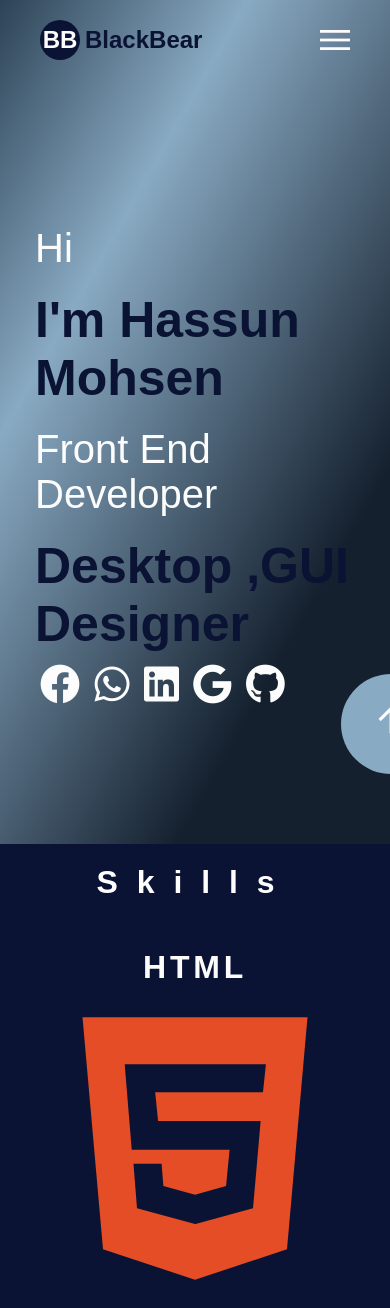
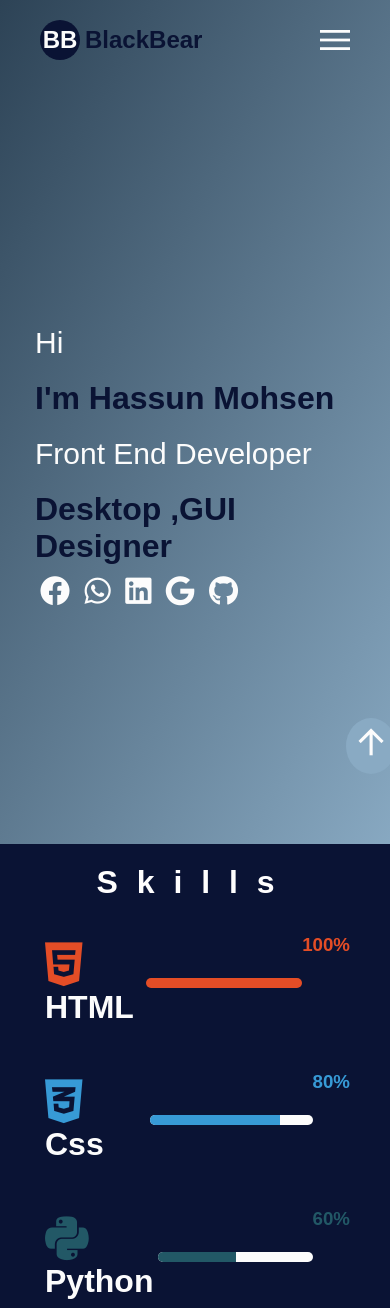
Before and after one commit to HassunMohsyn/My-protofolio, a plain HTML site: page index.html in a window 390 px wide. Shown: the top 1308 px of the page. Drawn offline with nearby package versions, Linux system fonts and the light colour scheme; a web font is replaced by a local one.

Commit message:
changed a responsive and skill card style

```diff
--- a/css/container.css
+++ b/css/container.css
@@ -19,12 +19,12 @@
 }
 @media (min-width: 569px) {
 .container {
-    width: 450px;
+    width: 550px;
 }
 }
 @media (min-width: 669px) {
 .container {
-    width: 650px;
+    width: 660px;
 }
 
 }
@@ -107,6 +107,11 @@
     .cover .lay_out .image {
         display: none;
     }
+    .cover .lay_out .text {
+        width: 100%;
+    }
+
+
     .Skills .container .Skill-card {
         width: 100%;
         transition: 0.2s;
@@ -116,3 +121,33 @@
         transition: 0.2s;
     }
 }
+@media (max-width:668px) {
+    .cover .lay_out .text p {
+        margin: 10px 0;
+        font-size: 40px;
+    }
+    .cover .lay_out .text h5 {
+        color: var(--MainColor-);
+        font-size: 43px;
+        margin: 10px 0;
+    }
+    .text a {
+        font-size: 40px;
+        padding: 10px 5px;
+    }
+}
+@media (max-width:468px) {
+    .cover .lay_out .text p {
+        margin: 10px 0;
+        font-size: 30px;
+    }
+    .cover .lay_out .text h5 {
+        color: var(--MainColor-);
+        font-size: 32px;
+        margin: 10px 0;
+    }
+    .text a {
+        font-size: 30px;
+        padding: 10px 5px;
+    }
+}
--- a/css/style.css
+++ b/css/style.css
@@ -16,10 +16,12 @@
 
 }
 
+body {
+    background: linear-gradient(119.59deg, var(--backgroundsec-) 0%, var(--main-) 28.53%, var(--background-) 75.52%);
+}
 .cover {
     /* background:  linear-gradient(235.59deg, var(--background-) 39%, var(--main-) 38.53%, var(--backgroundsec-) 37.52%); */
     /* background-color: var(--main-); */
-    background: linear-gradient(119.59deg, var(--backgroundsec-) 0%, var(--main-) 28.53%, var(--background-) 75.52%);
     height: 100vh;
     color: #fcfcfc;
 }
@@ -78,16 +80,6 @@
     align-items: center;
 }
 
-/* .cover::after {
-    content: '';
-    position: absolute;
-    width: 35%;
-    height: 100%;
-    background-color: var(--backgroundsec-);
-    top: 0;
-    left: 65%;
-} */
-
 .cover .lay_out {
     height: calc(100vh - 80px);
     width: 100%;
@@ -97,14 +89,10 @@
 }
 
 .cover .lay_out .text {
-    /* position: absolute;
-    top: 50%;
-    transform: translateY(-50%); */
-    width: 600px;
+    width: 50%;
     height: 100%;
     display: flex;
     flex-direction: column;
-    /* align-items: center; */
     justify-content: center;
 }
 .cover .lay_out .text p {
@@ -128,25 +116,18 @@
     color: var(--MainColor-);
 }
 .cover .lay_out .image {
-    width: 620px;
+    width: 50%;
     height: 100%;
-    /* background-color: #fcfcfc; */
-    /* position: absolute;
-    top: 50%;
-    left: 65%; */
-    /* border: 10px double var(--MainColor-); */
-    /* z-index: 15; */
-    /* transform: translate(-50% , -65%); */
 }
 .cover .lay_out .image img {
     width: 100%;
     height: 100%;
-    /* background-size: cover; */
 }
 .Skills {
     background-color: var(--MainColor-);
+    padding-bottom: 50px;
 }
-div h1 {
+div h1:not(.title-card) {
     color: #fffefe;
     display: block;
     height: 70px;
@@ -161,39 +142,56 @@ div h1 {
     width: 100%;
     flex-wrap: wrap;
     flex-direction: row;
+    border-radius: 15px;
 }
-.Skills .container .Skill-card {
+
+.Skills .container .Skill-card  {
+    width: 100%;
+    display: flex;
+    margin: 20px 5px;
+}
+
+.Skills .container .Skill-card .title-card {
+    color: #fcfcfc;
+}
+.Skills .container .Skill-card .teico {
+    width: 200px;
+    /* margin: 10px; */
+    padding: 5px;
+}
+
+.Skills .container .Skill-card .teico i {
+    font-size: 50px;
+}
+.Skills .container .Skill-card .progres {
+    width: 100%;
+    height: 10px;
+    background-color: #fcfcfc;
+    border-radius: 5px;
+    margin:auto ;
+    display: flex;
+    overflow: hidden;
+}
+
+/* .Skills .container .Skill-card {
     width: 30%;
-    /* padding: 25px; */
     margin: 15px;
     transition: 0.7s ease;
     text-align: center;
     color: #fcfcfc;
 }
 
-/* .Skills .container .Skill-card img {
-    width: 100%;
-} */
 .Skills .container .Skill-card i {
     width: 100%;
     font-size: 370px;
     text-align: center;
-    /* margin: 0 15px; */
-    /* color: #e44d26; */
 }
 
 .Skills .container .Skill-card .title-card {
     letter-spacing: 0.1cm;
     color: #fcfcfc;
 }
-.Skills .container .Skill-card .progres {
-    width: 100%;
-    height: 10px;
-    background-color: #fcfcfc;
-    border-radius: 5px;
-    margin:20px 0;
-    overflow: hidden;
-}
+
 .Skills .container .Skill-card .progres span {
     height: 100%;
     width: 0;
@@ -205,7 +203,9 @@ div h1 {
 .Skills .container .Skill-card .percent {
     color: var(--main-);
     padding: 10px;
-}
+} */
+
+
 .Projects {
     background-color: var(--main-);
 }
@@ -280,9 +280,6 @@ textarea {
     padding: 20px;
     border-radius: 15px;
 }
-/* .card_contact input:hover , textarea:hover {
-    background-color: var(--main-);
-} */
 button {
     width: 300px;
     height: 50px;
@@ -301,25 +298,13 @@ button:hover {
     color: var(--main-);
 }
 
-@keyframes animate {
-    0% {
-        opacity: 0;
-    }
-    50% {
-        opacity: 0.5;
-    }
-    100% {
-        opacity: 1;
-    }
-}
-
 .bottom_btn {
     position:fixed  ;
     bottom: 70px;
     right: 10%;
     transform: translate(90%);
-    width: 100px;
-    height: 100px;
+    /* width: 5%;
+    height: 10%; */
     background-color: var(--main-);
     z-index: 9999;
     display: flex;
@@ -327,7 +312,6 @@ button:hover {
     align-items: center;
     border-radius: 50%;
     cursor: pointer;
-    /* opacity: .1; */
 }
 .bottom_btn h2 span {
     font-size: 50px;
--- a/index.html
+++ b/index.html
@@ -62,30 +62,38 @@
     </div>
     </div>
     <div class="Skills" id="skills">
-        <h1 class="title_skills">Skills</h1>
         <div class="container">
-        <div class="content">
+            <h1 class="title_skills">Skills</h1>
+            <div class="content">
             <div class="Skill-card" data-color="#e44d26" data-percent="100%">
-                <h1 class="title-card">HTML</h1>
-                <i class="fa-brands fa-html5"></i>
+                <div class="teico">
+                    <i class="fa-brands fa-html5"></i>
+                    <h1 class="title-card">HTML</h1>
+                </div>
                 <p class="progres"> <span data-color="#e44d26" data-percent="100%"></span></p>
                 <h3>100%</h3>
             </div>
             <div class="Skill-card" data-color="#379ad6" data-percent="80%">
-                <h1 class="title-card">Css</h1>
-                <i class="fa-brands fa-css3-alt"></i>
+                <div class="teico">
+                    <i class="fa-brands fa-css3-alt"></i>
+                    <h1 class="title-card">Css</h1>
+                </div>
                 <p class="progres"> <span data-color="#379ad6" data-percent="80%"></span></p>
                 <h3>80%</h3>
             </div>
             <div class="Skill-card" data-color="#225866" data-percent="50%">
-                <h1 class="title-card">Python</h1>
-                <i class="fa-brands fa-python"></i>
+                <div class="teico">
+                    <i class="fa-brands fa-python"></i>
+                    <h1 class="title-card">Python</h1>
+                </div>
                 <p class="progres"> <span data-color="#225866" data-percent="50%"></span></p>
                 <h3>60%</h3>
             </div>
             <div class="Skill-card" data-color="#f7df1e" data-percent="50%">
-                <h1 class="title-card">Java Script</h1>
-                <i class="fa-brands fa-js-square"></i>
+                <div class="teico">
+                    <i class="fa-brands fa-js-square"></i>
+                    <h1 class="title-card">Java Script</h1>
+                </div>
                 <p class="progres"> <span data-color="#f7df1e" data-percent="50%"></span></p>
                 <h3>50%</h3>
             </div>
```
